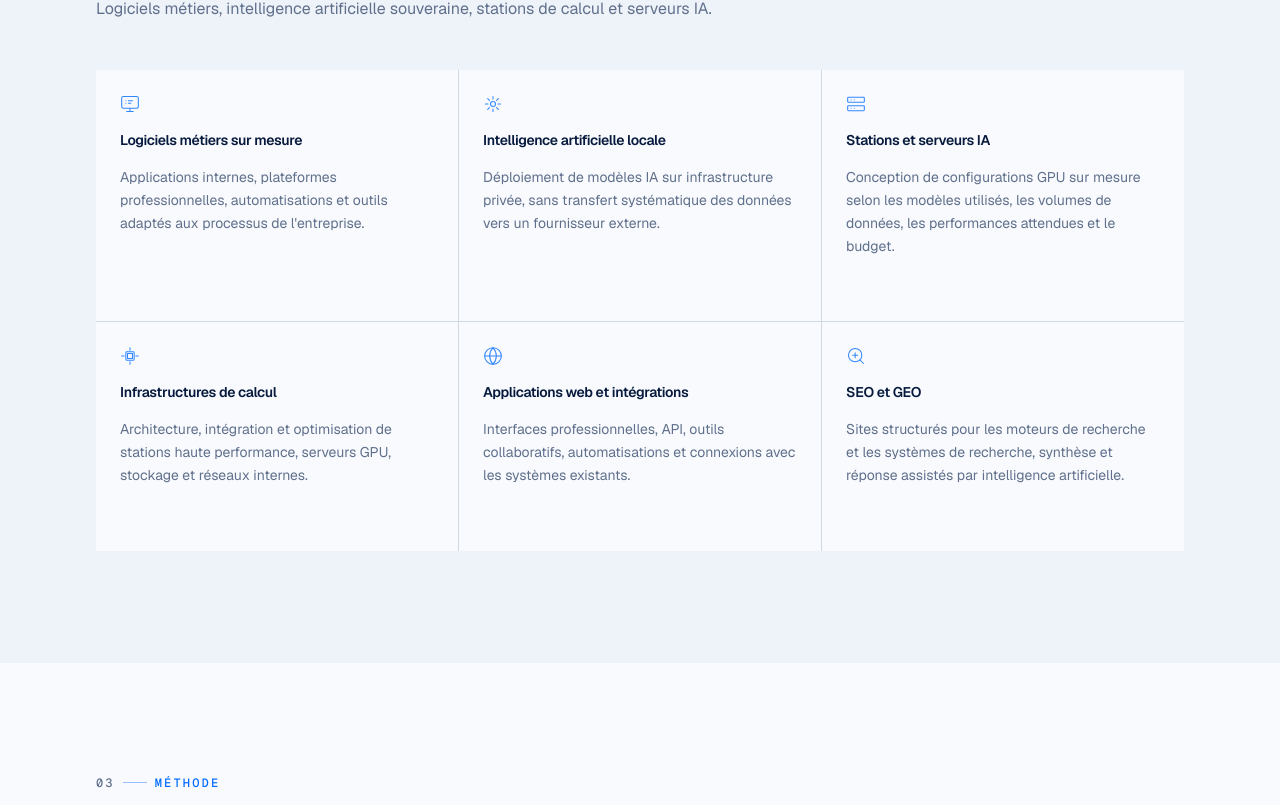
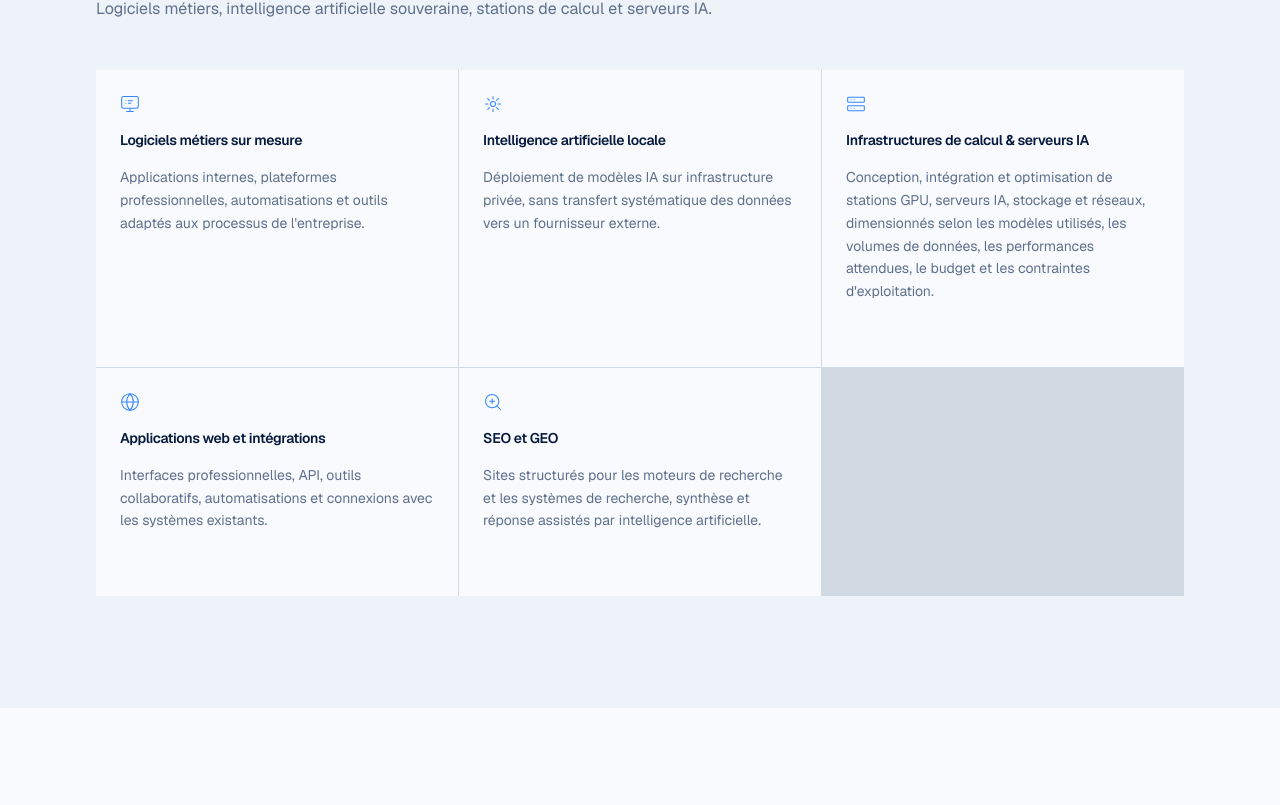
Before and after one commit to sciencezvous/novekia-site, a Next.js app: page / in a window 1280 px wide. Shown: the part 1715-2520 px from the top of the page. Built offline with nearby package versions, Linux system fonts and the light colour scheme.

Commit message:
fix: merge infrastructure and AI server offerings

```diff
--- a/components/home/expertises-section.tsx
+++ b/components/home/expertises-section.tsx
@@ -31,28 +31,15 @@ const expertises = [
     ),
   },
   {
-    id: 'solution-stations-serveurs',
-    title: 'Stations et serveurs IA',
+    id: 'solution-infrastructures-ia',
+    title: 'Infrastructures de calcul & serveurs IA',
     description:
-      'Conception de configurations GPU sur mesure selon les modèles utilisés, les volumes de données, les performances attendues et le budget.',
+      'Conception, intégration et optimisation de stations GPU, serveurs IA, stockage et réseaux, dimensionnés selon les modèles utilisés, les volumes de données, les performances attendues, le budget et les contraintes d\'exploitation.',
     icon: (
       <svg viewBox="0 0 24 24" fill="none" stroke="currentColor" strokeWidth="1.25" strokeLinecap="round" strokeLinejoin="round" aria-hidden="true" className="size-5">
         <rect x="2" y="4" width="20" height="6" rx="1" />
         <rect x="2" y="14" width="20" height="6" rx="1" />
         <path d="M6 7h.01M6 17h.01M10 7h.01M10 17h.01" />
-      </svg>
-    ),
-  },
-  {
-    id: 'solution-infrastructures-calcul',
-    title: 'Infrastructures de calcul',
-    description:
-      'Architecture, intégration et optimisation de stations haute performance, serveurs GPU, stockage et réseaux internes.',
-    icon: (
-      <svg viewBox="0 0 24 24" fill="none" stroke="currentColor" strokeWidth="1.25" strokeLinecap="round" strokeLinejoin="round" aria-hidden="true" className="size-5">
-        <path d="M5 12H2M22 12h-3M12 5V2M12 22v-3" />
-        <rect x="7" y="7" width="10" height="10" rx="1" />
-        <path d="M9 9h6v6H9z" />
       </svg>
     ),
   },
--- a/lib/site-config.ts
+++ b/lib/site-config.ts
@@ -36,14 +36,9 @@ export const mainNavigation: NavItem[] = [
         description: 'Modèles IA déployés sur site, sans dépendance cloud.',
       },
       {
-        label: 'Stations et serveurs IA',
-        href: '#solution-stations-serveurs',
-        description: 'Configurations GPU sur mesure.',
-      },
-      {
-        label: 'Infrastructures de calcul',
-        href: '#solution-infrastructures-calcul',
-        description: 'Architecture et intégration haute performance.',
+        label: 'Infrastructures de calcul & serveurs IA',
+        href: '#solution-infrastructures-ia',
+        description: 'Conception, intégration et optimisation de stations GPU et serveurs IA.',
       },
       {
         label: 'Applications web et intégrations',
@@ -160,8 +155,7 @@ export const footerNavigation: { title: string; links: { label: string; href: st
       { label: 'Vue d\'ensemble', href: '#expertises' },
       { label: 'Logiciels métiers', href: '#solution-logiciels-metiers' },
       { label: 'Intelligence locale', href: '#solution-ia-locale' },
-      { label: 'Stations de calcul', href: '#solution-stations-serveurs' },
-      { label: 'Infrastructures', href: '#solution-infrastructures-calcul' },
+      { label: 'Infrastructures & IA', href: '#solution-infrastructures-ia' },
       { label: 'Applications web', href: '#solution-applications-web' },
       { label: 'SEO et GEO', href: '#solution-seo-geo' },
     ],
```
